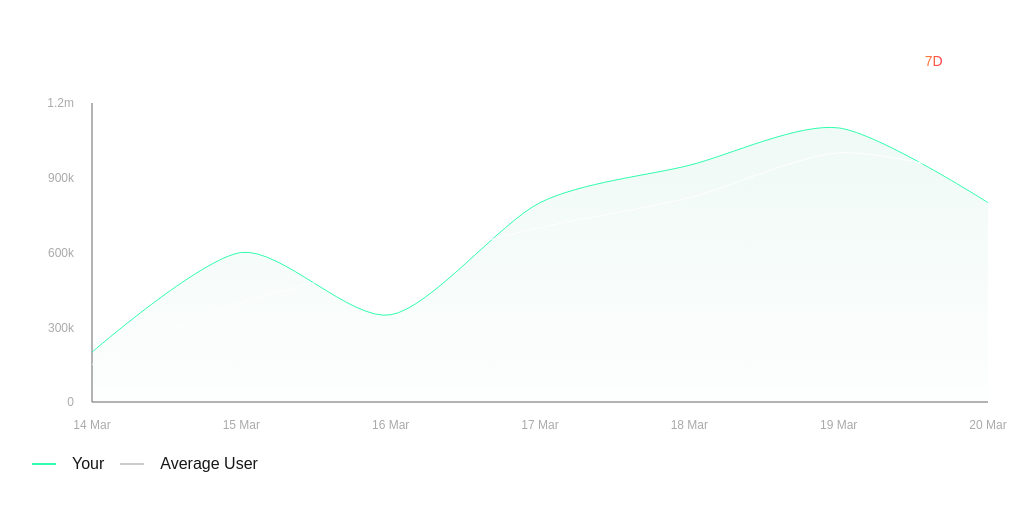
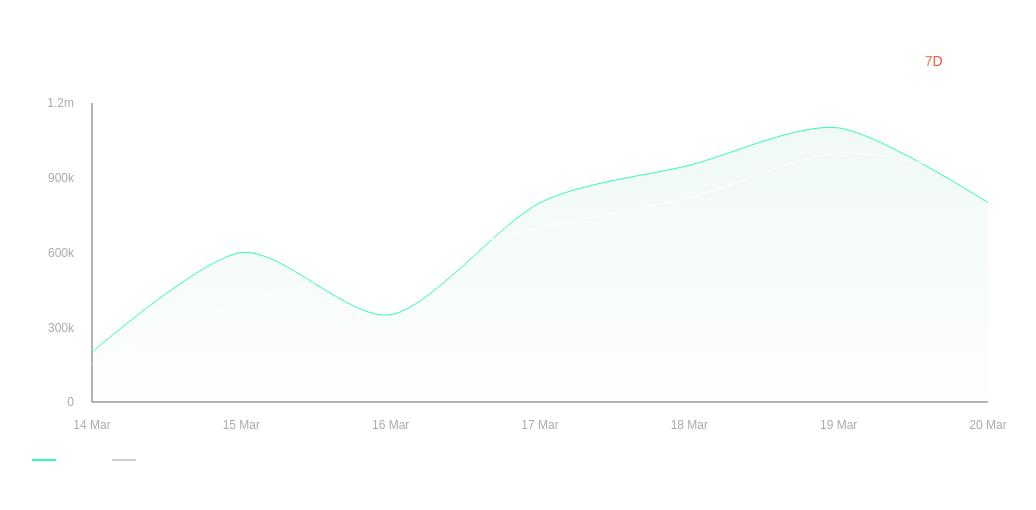
Before and after one commit to dsbraydev/area-charts, a Next.js app: page /react-chart in a window 1280 px wide. Shown: the top 510 px of the page, without its empty margins (17-1053 px from the left). Built offline with nearby package versions, Linux system fonts and the light colour scheme.

Commit message:
text size and colour

```diff
--- a/app/(pages)/react-chart/page.tsx
+++ b/app/(pages)/react-chart/page.tsx
@@ -52,11 +52,11 @@ const TradingVolumeChart = () => {
       <div className="flex gap-4 items-center">
         <div className="flex gap-4 items-center">
           <div className="h-[2px] w-6 bg-[#2EFEAE]" />
-          <p>Your</p>
+          <p className="text-xs text-[#ffffffb3]">Your</p>
         </div>
         <div className="flex gap-4 items-center">
           <div className="h-[2px] w-6 bg-[#CCC]" />
-          <p>Average User</p>
+          <p className="text-xs text-[#ffffffb3]">Average User</p>
         </div>
       </div>
     </div>
```
